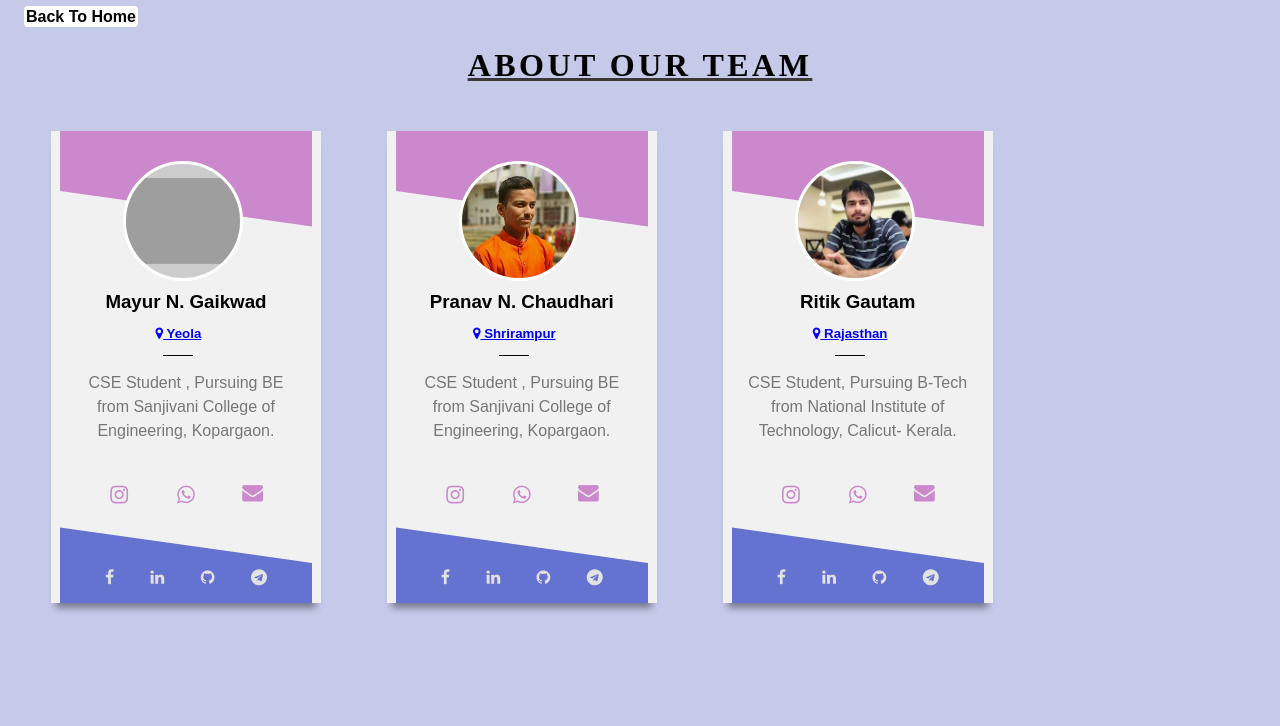
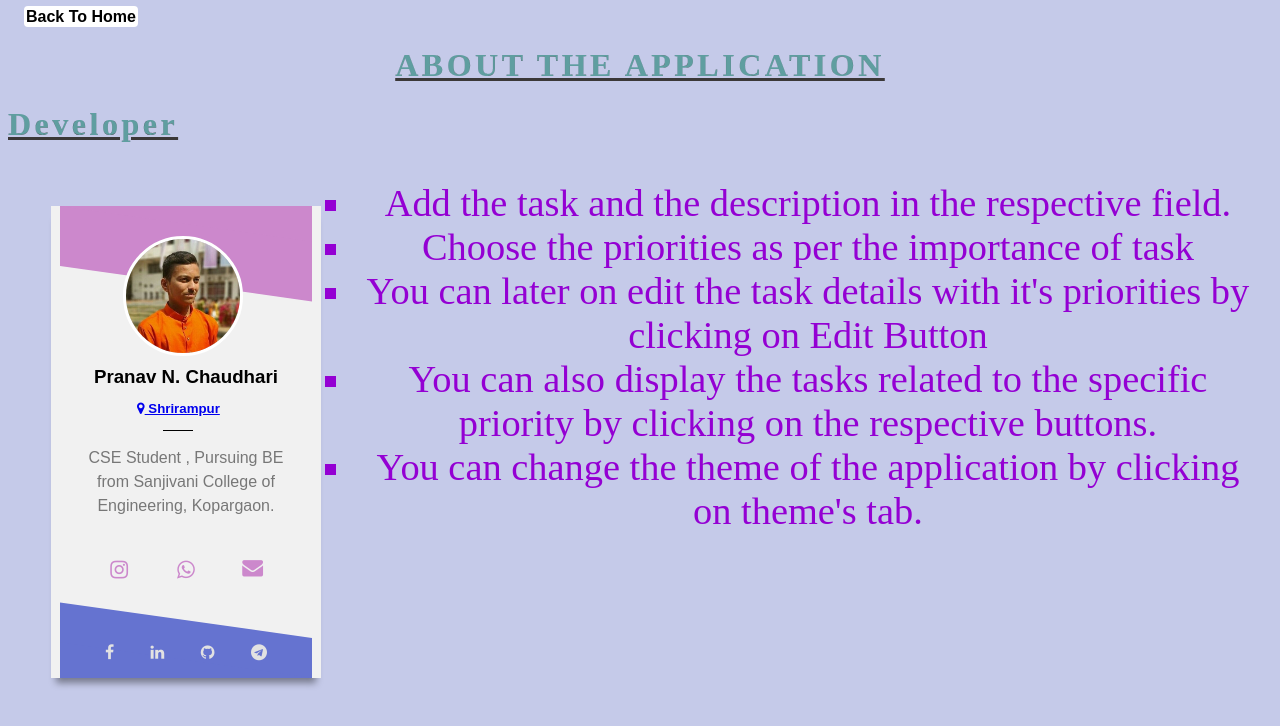
Before and after one commit to Pranav-comp/ToDo-App, a plain HTML site: page About.html in a window 1280 px wide. Drawn offline with Linux system fonts and the light colour scheme; grey boxes are pictures that could not be loaded; a web font is replaced by a local one.

Commit message:
Update About.html

```diff
--- a/About.html
+++ b/About.html
@@ -267,6 +267,7 @@ body {
     h1{
       -webkit-text-stroke: 0.1px rgb(59, 56, 56);
       font-family: 'Castoro', serif;
+      color: cadetblue;
       text-decoration:underline;
       letter-spacing:3.5px;
     }
@@ -274,7 +275,15 @@ body {
     h1:hover{
      color:rgb(206, 83, 255);
      -webkit-text-stroke: 0.09px rgb(97, 20, 161);
-     background-color:rgb(200, 135, 219);
+
+    }
+
+    ul{
+      list-style-type: square;
+      font-size: 3vw;
+      font-family: 'Castoro', serif;
+      color: darkviolet;
+      font-weight: 400;
     }
 
 
@@ -295,41 +304,10 @@ body {
 
 
 <body>
-  <a href="index.html" title="Back To Home" class="nav__link" id="back">Back To Home</a>
-<h1 align="center">ABOUT OUR TEAM</h1>
-
+  <a href="Index.html" title="Back To Home" class="nav__link" id="back">Back To Home</a>
+<h1 align="center">ABOUT THE APPLICATION</h1>
+<h1>Developer</h1>
 <div class="row" align="center">
-  <div class="column" id="cl">
-    <div class="card">
-      <header>
-      <div class="avatar">
-        <img src="Mayur.jpg" alt="Mayur" />
-      </div>
-    </header>
-
-    <h3>Mayur N. Gaikwad</h3>
-    <h5><a href="https://goo.gl/maps/Y3hM6BwCRWsuCQ7z8"><i class="fa fa-map-marker" ></i> Yeola</a></h5>
-    <div class="desc">
-      CSE Student , Pursuing BE from Sanjivani College of Engineering, Kopargaon.
-    </div>
-    <div class="contacts">
-      <a href="https://www.instagram.com/photoholic._.mayur/"><i class="fa fa-instagram"></i></a>
-      <a href=" https://wa.me/+918149490937"><i class="fa fa-whatsapp"></i></a>
-      <a href="mailto:gaikwadmayurmg71@gmail.com"><i class="fa fa-envelope"></i></a>
-      <div class="clear"></div>
-    </div>
-
-    <footer>
-      <p>
-        <a href="https://www.facebook.com/profile.php?id=100012530676105"><i class="fa fa-facebook"></i></a>
-        <a href="https://www.linkedin.com/in/mayur-gaikwad-b1a2981a1/"><i class="fa fa-linkedin"></i></a>
-        <a href="https://github.com/gaikwadmayur16"><i class="fa fa-github"></i></a>
-        <a href="https://t.me/Mayur_G16"><i class="fa fa-telegram"></i></a>
-      </p>
-    </footer>
-  </div>
-  </div>
-
   <div class="column">
     <div class="card">
       <header>
@@ -361,40 +339,19 @@ body {
     </div>
   </div>
 
-  <div class="column">
-    <div class="card">
-      <header>
-      <div class="avatar">
-        <img src="Ritik.jpg" alt="Ritik" />
-      </div>
-    </header>
 
-    <h3>Ritik Gautam</h3>
-    <h5><a href="https://goo.gl/maps/u5yCodhUvGAfd9RS9"><i class="fa fa-map-marker" ></i> Rajasthan</a></h5>
-
-    <div class="desc">
-      CSE Student, Pursuing B-Tech from National Institute of Technology, Calicut- Kerala.</div>
-    <div class="contacts">
-      <a href="https://www.instagram.com/hritik._.rg/"><i class="fa fa-instagram"></i></a>
-      <a href="https://wa.me/+916377128344"><i class="fa fa-whatsapp"></i></a>
-      <a href="mailto:ritikgautam899@gmail.com"><i class="fa fa-envelope"></i></a>
-      <div class="clear"></div>
+    <div class="clear"></div>
+    <div class="content">
+      <ul>
+        <li>Add the task and the description in the respective field.</li>
+        <li>Choose the priorities as per the importance of task</li>
+        <li>You can later on edit the task details with it's priorities by clicking on Edit Button</li>
+        <li>You can also display the tasks related to the specific priority by clicking on the respective buttons.</li>
+        <li>You can change the theme of the application by clicking on theme's tab.</li>
+      </ul>
     </div>
-
-    <footer>
-      <p>
-        <a href=""><i class="fa fa-facebook"></i></a>
-        <a href="https://www.linkedin.com/in/ritik-gautam-4ab6b01b1"><i class="fa fa-linkedin"></i></a>
-        <a href="https://github.com/ritikgautam"><i class="fa fa-github"></i></a>
-        <a href="https://t.me/Ritikgautam899"><i class="fa fa-telegram"></i></a>
-      </p>
-    </footer>
-    <div class="clear"></div>
-  </div>
   </div>
 
 
-</div>
-
 </body>
 </html>
```
